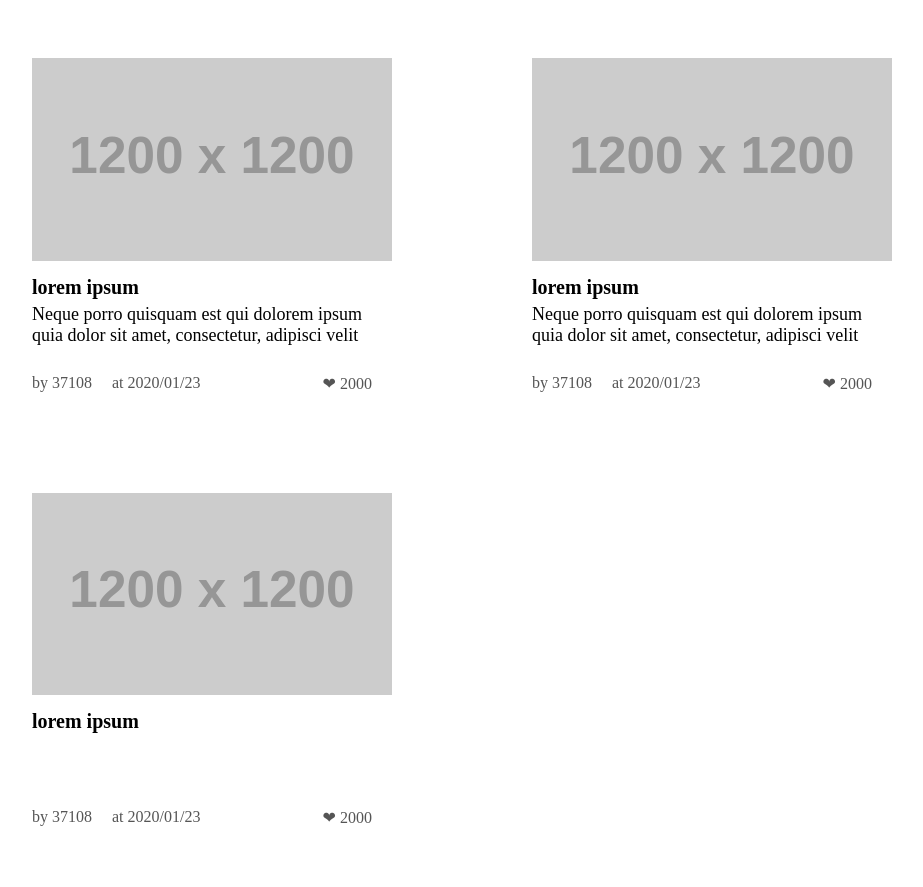
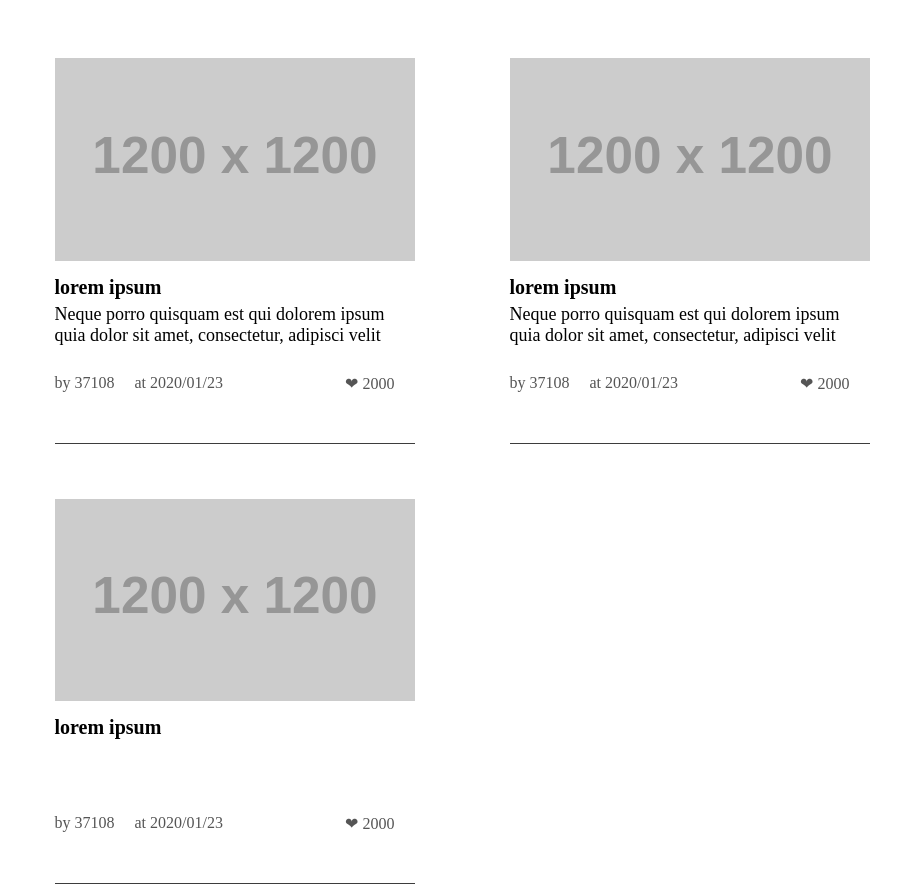
Before and after one commit to 37108/layout, a plain HTML site: page grid_blog/index.html in a window 1280 px wide. Shown: the whole page, without its empty margins (186-1109 px from the left). Drawn offline with Linux system fonts and the light colour scheme; placeholder pictures from the web are drawn by us.

Commit message:
fix grid blog

```diff
--- a/grid_blog/style.css
+++ b/grid_blog/style.css
@@ -1,8 +1,9 @@
 .container {
-  min-width: 100vw;
   display: grid;
   justify-content: center;
-  grid-template-columns: 500px 500px;
+  grid-template-columns: repeat(2, minmax(200px, 450px));
+  grid-gap: 5px;
+  min-width: 100vw;
   margin: auto;
 }
 
@@ -16,8 +17,9 @@
   width: clamp(45ch, 50%, 55ch);
   display: flex;
   flex-direction: column;
-  margin: 50px auto 50px auto;
-
+  margin: 50px auto auto auto;
+  padding-bottom: 50px;
+  border-bottom: 1px solid #3d3d3d;
 }
 
 .grid-blog__title {
```
Also changed, not shown: grid_blog/index.html (line endings or trailing spaces).
